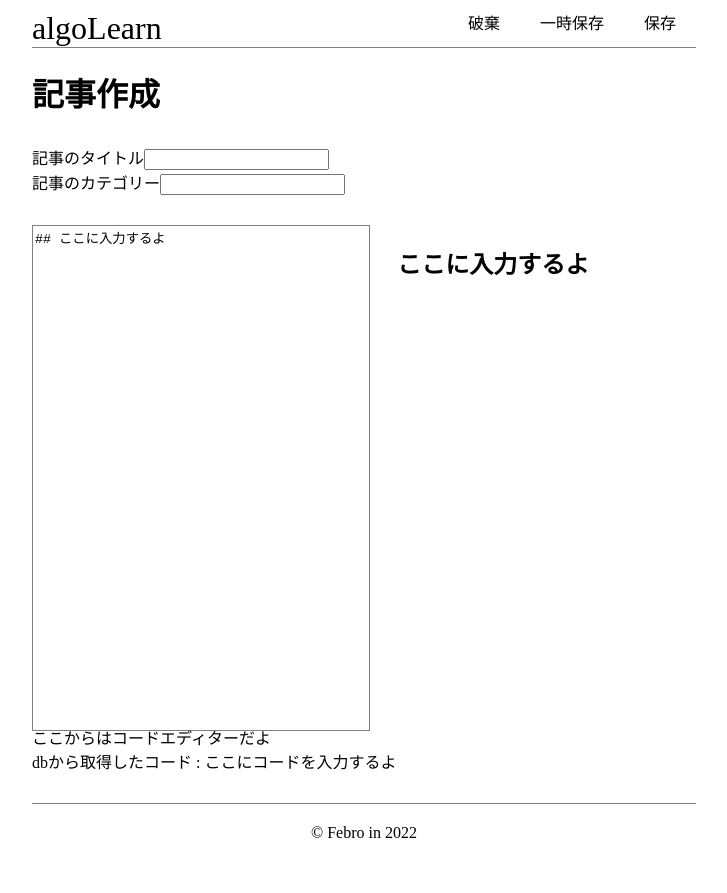
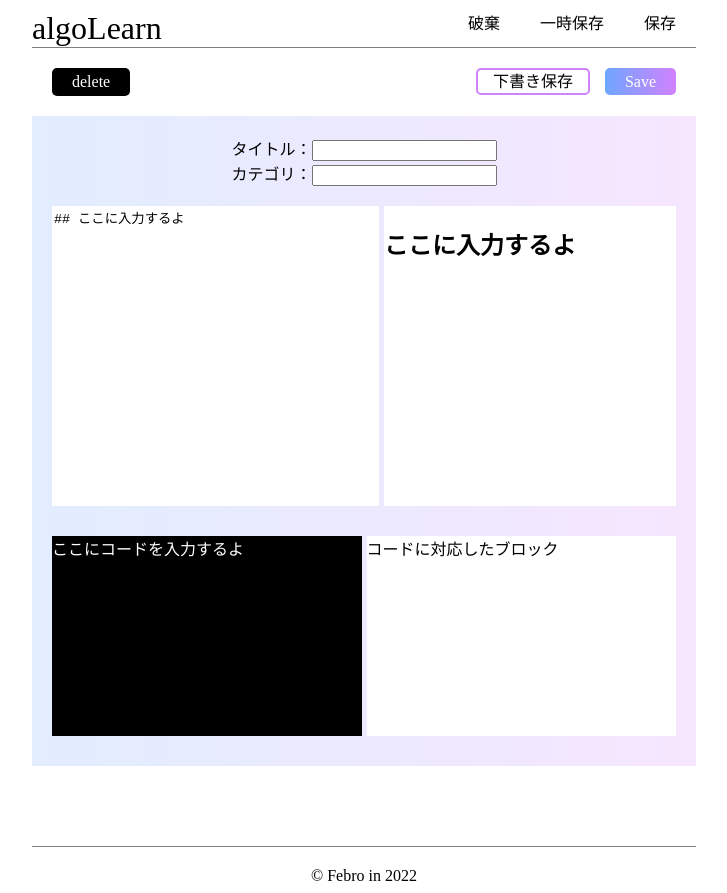
Before and after one commit to webex14-team-4/webex14-team-4-original-team-app, a Vue app: page /edit/new in a window 1280 px wide. Shown: the whole page, without its empty margins (276-1003 px from the left). Before the commit the page ends 850 px from the top, so only its background shows below. Built offline with nearby package versions, Linux system fonts and the light colour scheme.

Commit message:
ManagerArticleEditのデザイン実装

```diff
--- a/src/components/AlgoViewer.vue
+++ b/src/components/AlgoViewer.vue
@@ -1,6 +1,10 @@
 <template>
-  <div>ここからはコードエディターだよ</div>
-  <div>dbから取得したコード : {{ code }}</div>
+  <div class="container">
+    <div class="code_contents">
+      <div class="code">{{ code }}</div>
+      <div class="block">コードに対応したブロック</div>
+    </div>
+  </div>
 </template>
 
 <script>
@@ -14,4 +18,26 @@ export default {
 }
 </script>
 
-<style></style>
+<style scoped>
+.code_contents {
+  display: flex;
+  justify-content: space-between;
+}
+.code_contents {
+  /* padding: 10px 10px; */
+}
+.code_contents > * {
+  /* margin: 0 20px; */
+  /* padding: 20px 10px; */
+  min-height: 200px;
+  flex-grow: 1;
+}
+.code {
+  background: #000;
+  color: #fff;
+  margin-right: 5px;
+}
+.block {
+  background: #fff;
+}
+</style>
--- a/src/components/MarkDown.vue
+++ b/src/components/MarkDown.vue
@@ -1,8 +1,10 @@
 <template>
   <div class="markdown">
-    <div class="markdown_editor">
-      <textarea v-model="markdownText" @input="compile"></textarea>
-    </div>
+    <textarea
+      class="markdown_editor"
+      v-model="markdownText"
+      @input="compile"
+    ></textarea>
     <div class="markdown_preview">
       <div v-html="compiledText"></div>
     </div>
@@ -39,21 +41,24 @@ export default {
 .markdown {
   display: flex;
   justify-content: space-between;
-  min-height: 500px;
+  min-height: 300px;
+}
+.markdown > * {
+  flex-grow: 1;
+  width: 45%;
 }
 .markdown_editor {
   width: 50%;
   text-align: left;
-}
-.markdown_editor textarea {
+  margin-right: 5px;
+  background: #fff;
+  border: none;
   resize: none;
-  border: 1px solid gray;
   outline: none;
-  min-width: 100%;
   min-height: 100%;
 }
 .markdown_preview {
-  width: 45%;
+  background: #fff;
   text-align: left;
 }
 </style>
--- a/src/views/ArticleShowView.vue
+++ b/src/views/ArticleShowView.vue
@@ -1,7 +1,10 @@
 <template>
   <div class="show">
     <div class="container">
-      <h2 class="title">バブルソート</h2>
+      <div class="title_contents">
+        <h2 class="title">バブルソート</h2>
+        <div class="bookmark"></div>
+      </div>
       <div class="overview">
         <div class="subtitle">概要</div>
         <p>
--- a/src/views/ManagerEditView.vue
+++ b/src/views/ManagerEditView.vue
@@ -1,22 +1,27 @@
 <template>
-  <div class="article_editor">
-    <h1>記事作成</h1>
-    <div class="editor_component">
-      <div class="atricle_basic_info">
-        <div class="article_title">
-          <label for="title">記事のタイトル</label>
+  <div class="container">
+    <div class="menu">
+      <router-link to="/manager" class="btn delete">delete</router-link>
+      <div>
+        <router-link to="/manager" class="btn temp-save"
+          >下書き保存</router-link
+        >
+        <router-link to="/manager" class="btn save">Save</router-link>
+      </div>
+    </div>
+    <div class="article_editor">
+      <div class="basic-info">
+        <div class="title">
+          <label for="title">タイトル：</label>
           <input type="text" id="title" :value="article.title" />
         </div>
-        <div class="article_category">
-          <label for="category">記事のカテゴリー</label>
+        <div class="category">
+          <label for="category">カテゴリ：</label>
           <input type="text" id="category" :value="article.category" />
-          <!-- <select name="" id="category">
-            <option :value="article.category">{{ article.category }}</option>
-          </select> -->
         </div>
       </div>
-      <MarkDownVue :mdText="article.mdText" />
-      <AlgoViewerVue :code="article.code" />
+      <MarkDownVue class="md-edit" :mdText="article.mdText" />
+      <AlgoViewerVue class="code-edit" :code="article.code" />
     </div>
   </div>
 </template>
@@ -55,15 +60,56 @@ export default {
 }
 </script>
 
-<style>
-.atricle_basic_info {
-  text-align: left;
+<style scoped>
+.container {
+  padding-bottom: 30px;
 }
-
-.editor_component {
-  margin: 30px 0;
+.article_editor {
+  background: linear-gradient(
+    90deg,
+    rgba(110, 166, 255, 0.2) 0%,
+    rgba(209, 130, 253, 0.2) 100%
+  );
+  margin-bottom: 20px;
 }
-.editor_component > :first-child {
+.basic-info {
+  text-align: center;
+  /* display: flex;
+  justify-content: space-between; */
+  padding-top: 20px;
+}
+.md-edit,
+.code-edit {
+  margin: 20px;
+}
+.md-edit {
   margin-bottom: 30px;
 }
+.menu {
+  display: flex;
+  margin: 20px 0;
+}
+.btn {
+  border-radius: 5px;
+  text-decoration: none;
+  padding: 5px 20px;
+}
+.delete {
+  color: #fff;
+  background: #000;
+}
+.temp-save {
+  color: #000;
+  border: 2px solid rgba(209, 130, 253, 1);
+  padding: 3px 15px;
+  margin-right: 15px;
+}
+.save {
+  color: #fff;
+  background: linear-gradient(
+    90deg,
+    rgba(110, 166, 255, 1) 0%,
+    rgba(209, 130, 253, 1) 100%
+  );
+}
 </style>
```
